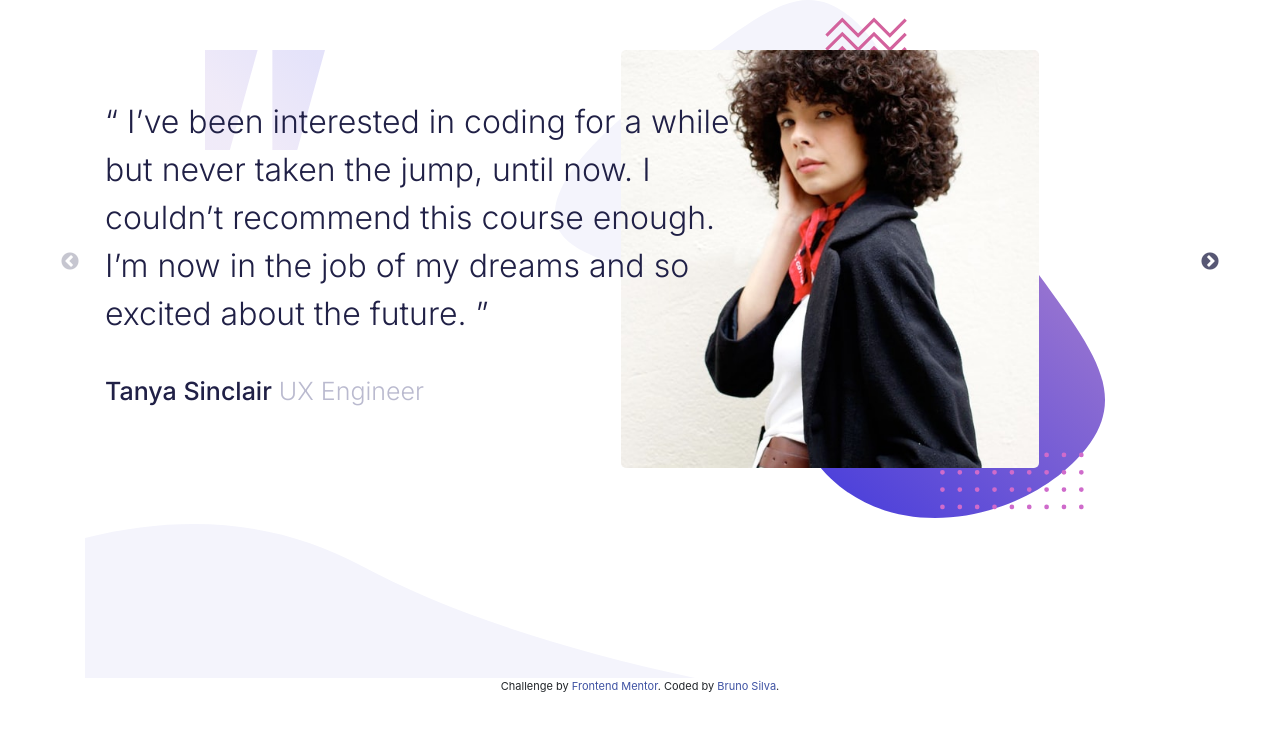
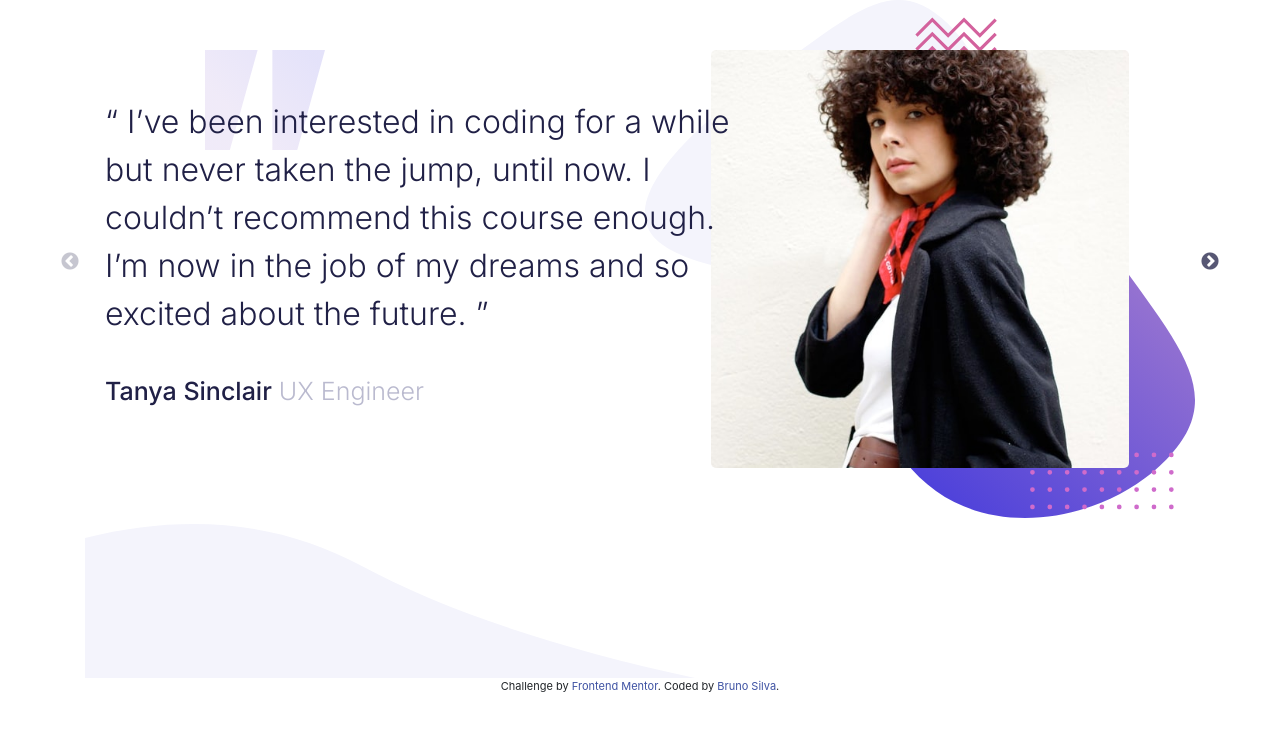
Before and after one commit to brunosilva/slider, a website: page index.html in a window 1280 px wide. Drawn offline with nearby package versions, Linux system fonts and the light colour scheme; files that its build step writes are made by us from their sources.

Commit message:
adjust of position

```diff
--- a/src/sass/_carousel.scss
+++ b/src/sass/_carousel.scss
@@ -21,7 +21,11 @@
             @extend .middle-height;
             justify-content: center;
             position: relative;
-            left: 190px;
+            left: 280px;
+
+            @media screen and (max-width: 1024px){
+                left: 190px;
+            }
 
             .photograph{
                 position: absolute;
@@ -101,7 +105,6 @@
                     margin-left: 100px;
                     top: 360px;
                 }
-
             }
 
             .user{
```
